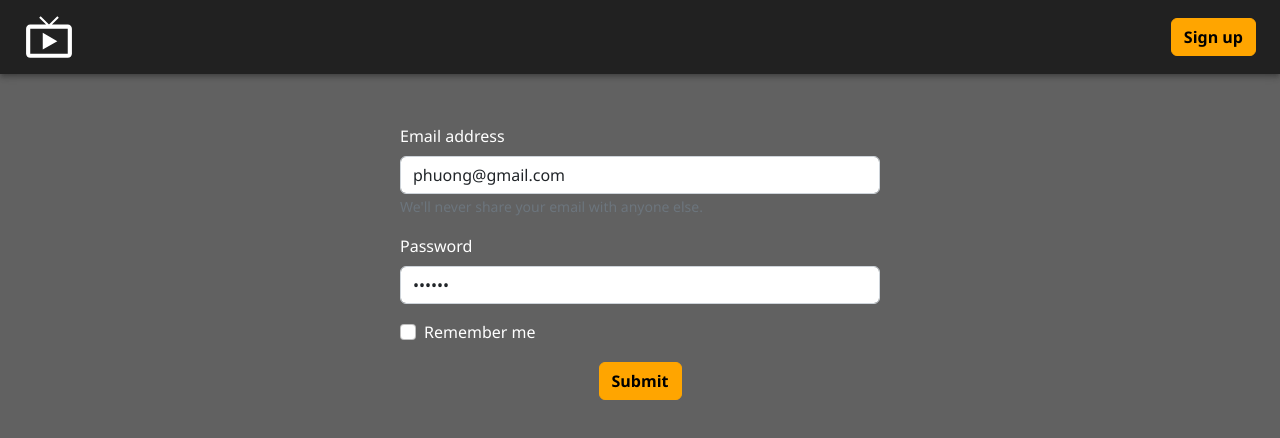
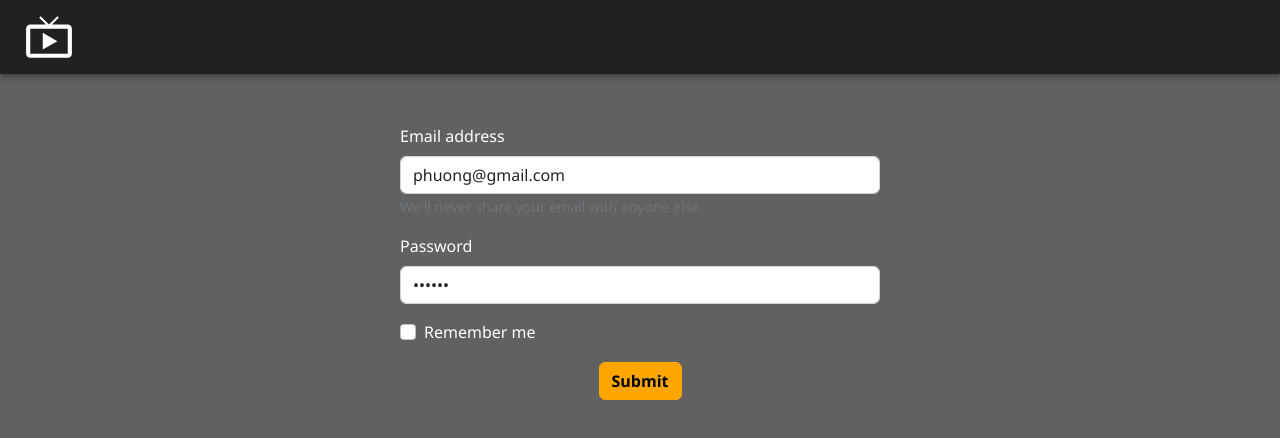
Before and after one commit to thphuong204/movie-app-with-react, a React (Create React App) app: page /login in a window 1280 px wide. Shown: the top 438 px of the page. Built offline with nearby package versions, Linux system fonts and the light colour scheme.

Commit message:
remove no-use button sign up

```diff
--- a/src/pages/LogInPage.js
+++ b/src/pages/LogInPage.js
@@ -98,11 +98,11 @@ const LogInPage = (props) => {
             </IconButton>
             <Typography variant="h6" component="div" sx={{ flexGrow: 1 }}>
             </Typography>
-            <Button color="inherit" style={{
+            {/* <Button color="inherit" style={{
               backgroundColor: "#FFA500", borderColor: "#FFA500",
               fontFamily: "Segoe UI, Roboto, Oxygen,Ubuntu, Cantarell, Fira Sans, Droid Sans, Helvetica Neue"
               , fontSize: "16px", color: "black", fontWeight: "bold"
-            }}>Sign up</Button>
+            }}>Sign up</Button> */}
           </Toolbar>
         </AppBar>
       </div>
```
